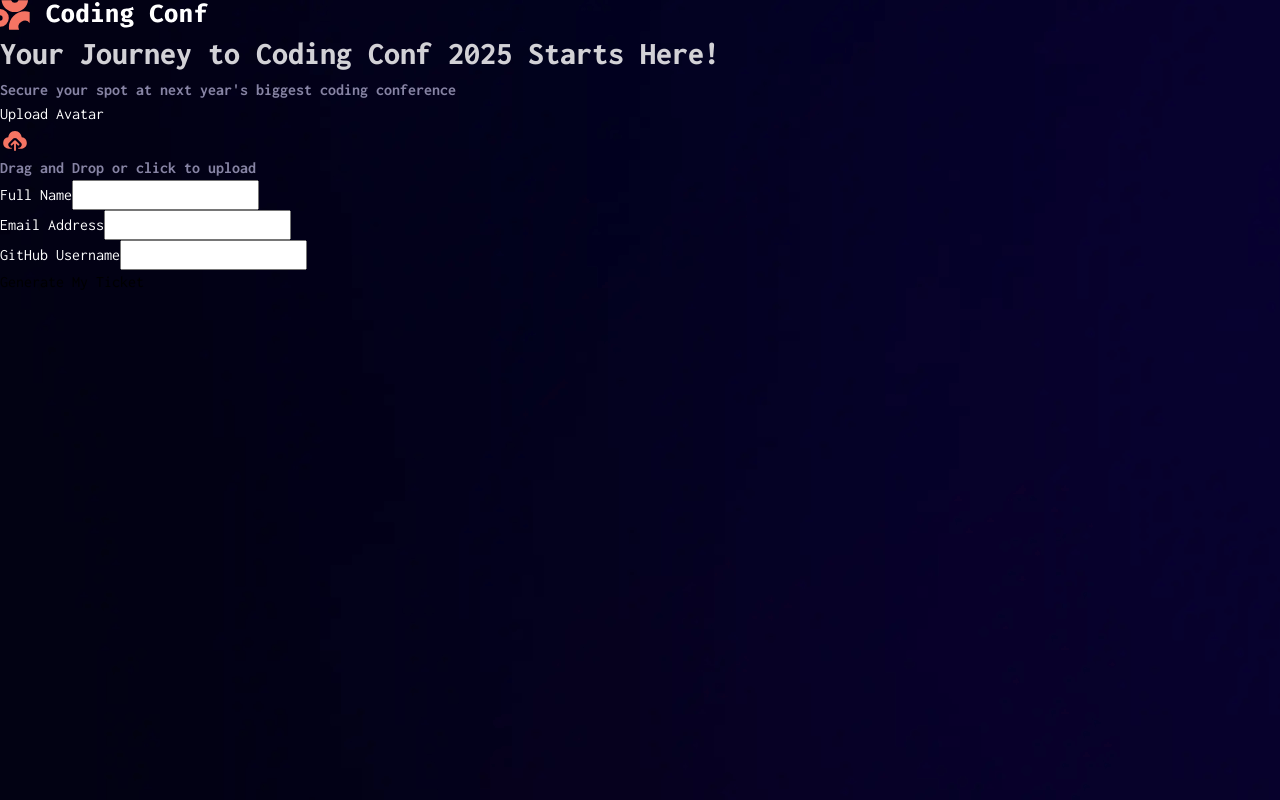
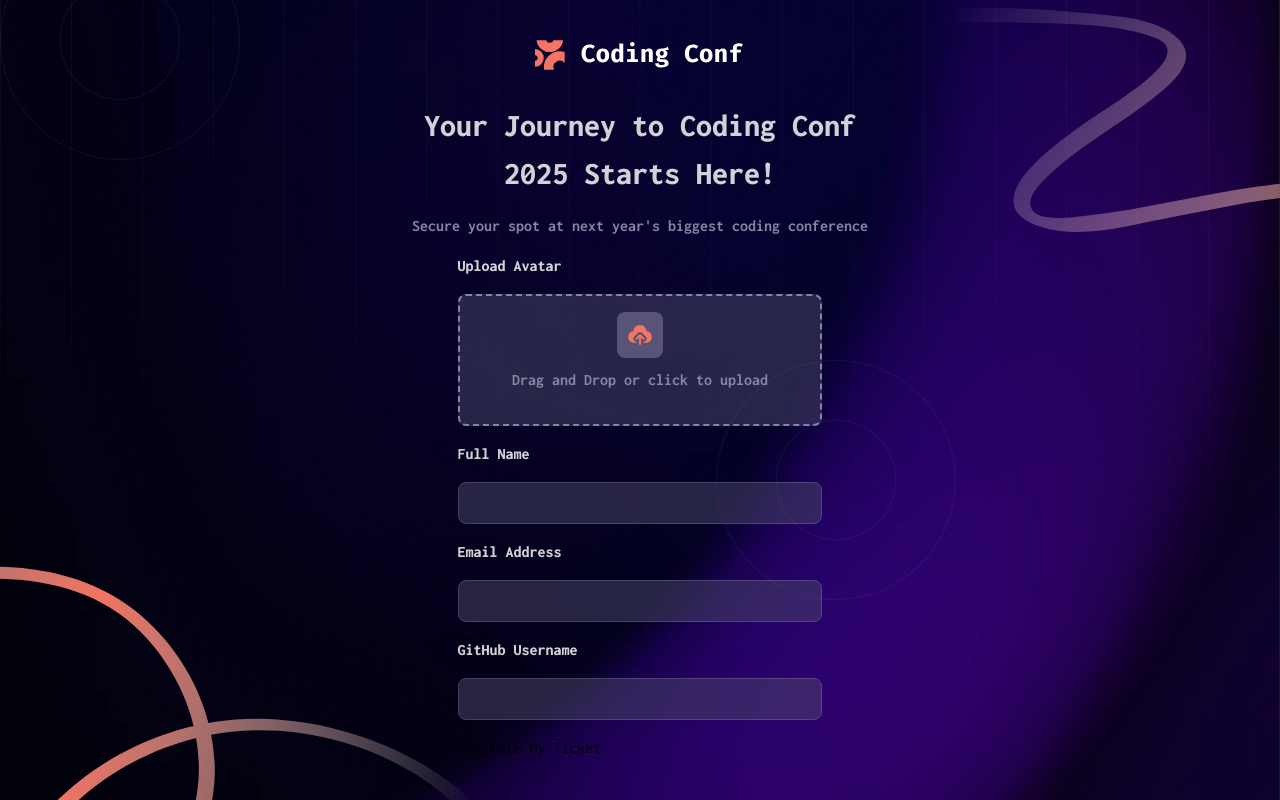
Before and after one commit to Timineri/Conference-Ticket-Generator, a React (Create React App) app: page / in a window 1280 px wide. Built offline with nearby package versions, Linux system fonts and the light colour scheme.

Commit message:
Completed the UI for the form

```diff
--- a/package.json
+++ b/package.json
@@ -10,6 +10,7 @@
     "react": "^19.0.0",
     "react-dom": "^19.0.0",
     "react-scripts": "5.0.1",
+    "styled-components": "^6.1.15",
     "web-vitals": "^2.1.4"
   },
   "scripts": {
--- a/src/App.js
+++ b/src/App.js
@@ -3,9 +3,28 @@ import FullLogo from "./components/FullLogo";
 
 function App() {
   return (
-    <div>
-      <FullLogo />
-      <MainForm />
+    <div className="background-container">
+      <div className="container">
+        {/* General Background */}
+        <div className="bg-general"></div>
+
+        {/* Squiggly Lines */}
+        <div className="bg-squiggly squiggly1"></div>
+        <div className="bg-squiggly squiggly2"></div>
+
+        {/* Circles */}
+        <div className="bg-circle circle1"></div>
+        <div className="bg-circle circle2"></div>
+
+        {/* Straight Lines */}
+        <div className="bg-straight-line"></div>
+
+        {/*Main Content*/}
+        <div className="content">
+          <FullLogo />
+          <MainForm />
+        </div>
+      </div>
     </div>
   );
 }
--- a/src/components/FullLogo.js
+++ b/src/components/FullLogo.js
@@ -4,7 +4,7 @@ import Logo from "../assets/images/logo-full.svg";
 export default function FullLogo() {
   return (
     <header>
-      <img src={Logo} alt="full-logo" />
+      <img src={Logo} alt="full-logo" className="logo" />
     </header>
   );
 }
--- a/src/components/MainForm.js
+++ b/src/components/MainForm.js
@@ -4,26 +4,34 @@ import UploadIcon from "../assets/images/icon-upload.svg";
 export default function MainForm() {
   return (
     <div>
-      <h1>Your Journey to Coding Conf 2025 Starts Here!</h1>
+      <h1>
+        Your Journey to Coding Conf <br /> 2025 Starts Here!
+      </h1>
       <p>Secure your spot at next year's biggest coding conference</p>
       <form>
-        <div>
-          <label>Upload Avatar</label>
-          <img src={UploadIcon} alt="upload" />
-          <p>Drag and Drop or click to upload</p>
-        </div>
-        <div>
-          <label>Full Name</label>
+        <label>
+          Upload Avatar
+          <div className="upload">
+            <img className="upload-icon" src={UploadIcon} alt="upload" />
+            <p className="upload-text">Drag and Drop or click to upload</p>
+          </div>
+        </label>
+
+        <label>
+          Full Name
           <input type="text" />
-        </div>
-        <div>
-          <label>Email Address</label>
+        </label>
+
+        <label>
+          Email Address
           <input type="email" />
-        </div>
-        <div>
-          <label>GitHub Username</label>
+        </label>
+
+        <label>
+          GitHub Username
           <input type="text" />
-        </div>
+        </label>
+
         <div>
           <button>Generate My Ticket</button>
         </div>
--- a/src/index.css
+++ b/src/index.css
@@ -15,21 +15,113 @@
   --Neutral-500: hsl(245, 15%, 58%);
   --Neutral-700: hsl(245, 19%, 35%);
   --Neutral-900: hsl(248, 70%, 10%);
-
   --Orange-500: hsl(7, 88%, 67%);
   --Orange-700: hsl(7, 71%, 60%);
-
   --Gradient-text: hsl(7, 86%, 67%) to hsl(0, 0%, 100%);
+  --Bg-Opacity: hsla(245, 19%, 35%, 0.5);
+  --Bg-Opacity-2: hsla(245, 15%, 58%, 0.5);
 }
 
 body {
   /* 3. Add accessible line-height */
   line-height: 1.5;
+
   /* 4. Improve text rendering */
   -webkit-font-smoothing: antialiased;
-  background-image: url(./assets/images/background-desktop.png);
+
   font-family: "Inconsolata";
   color: #fff;
+}
+
+.container {
+  display: flex;
+  flex-direction: column;
+  align-items: center;
+  height: 100vh;
+}
+
+/* General background container */
+.background-container {
+  position: relative;
+  width: 100%;
+  height: 100vh;
+  overflow: hidden;
+}
+
+/* General Background */
+.bg-general {
+  position: absolute;
+  width: 100%;
+  height: 100%;
+  background-image: url("./assets/images/background-desktop.png");
+  background-size: cover;
+  background-position: center;
+  z-index: -5;
+}
+
+/* Squiggly Lines */
+.bg-squiggly {
+  position: absolute;
+  width: 150px;
+  height: auto;
+  background-size: contain;
+  background-repeat: no-repeat;
+  pointer-events: none;
+}
+
+.squiggly1 {
+  background-image: url("./assets/images/pattern-squiggly-line-top.svg");
+  top: 0;
+  right: 0;
+  width: 500px;
+  height: 300px;
+}
+
+.squiggly2 {
+  background-image: url("./assets/images/pattern-squiggly-line-bottom-desktop.svg");
+  bottom: 0;
+  left: 0;
+  width: 500px;
+  height: 240px;
+}
+
+/* Circles */
+.bg-circle {
+  position: absolute;
+  width: 80px;
+  height: 80px;
+  background-image: url("./assets/images/pattern-circle.svg");
+  background-size: contain;
+  background-repeat: no-repeat;
+  pointer-events: none;
+}
+
+.circle1 {
+  top: -10%;
+  left: 0;
+  width: 500px;
+  height: 240px;
+  opacity: 0.5;
+}
+
+.circle2 {
+  top: 45%;
+  right: 5%;
+  width: 500px;
+  height: 240px;
+  opacity: 0.5;
+}
+
+/* Straight Lines */
+.bg-straight-line {
+  position: absolute;
+  width: 100%;
+  height: 60%;
+  background-image: url("./assets/images/pattern-lines.svg");
+  background-size: cover;
+  opacity: 0.3;
+  top: 0;
+  pointer-events: none;
 }
 
 @font-face {
@@ -47,17 +139,29 @@ body {
   font-family: "Inconsolata-bold";
   src: url("./assets/fonts/static/Inconsolata-Bold.ttf") format("truetype");
 }
+@font-face {
+  font-family: "Inconsolata-mediun";
+  src: url("./assets/fonts/static/Inconsolata-Medium.ttf") format("truetype");
+}
 
 h1 {
   font-family: "Inconsolata-ExtraBold";
   color: var(--Neutral-300);
+  text-align: center;
+  margin-bottom: 0.5em;
 }
 
 p {
   font-family: "Inconsolata-bold";
   color: var(--Neutral-500);
+  text-align: center;
+  margin-bottom: 1em;
 }
 
+label {
+  font-family: "Inconsolata-ExtraBold";
+  color: var(--Neutral-300);
+}
 /* 5. Improve media defaults */
 img,
 picture,
@@ -119,3 +223,47 @@ button {
 ul {
   list-style: none;
 }
+
+form {
+  display: flex;
+  flex-direction: column;
+  width: 80%;
+  margin: auto;
+}
+
+.logo {
+  margin: auto;
+  margin-top: 2.5rem;
+  margin-bottom: 2rem;
+}
+.upload {
+  border: 2px dashed var(--Neutral-500);
+  border-radius: 0.5rem;
+  padding: 1rem;
+  margin: 1rem 0;
+  background-color: var(--Bg-Opacity);
+  z-index: -1;
+}
+
+.upload-text {
+  color: var(--Neutral-500);
+}
+
+.upload-icon {
+  margin: auto;
+  background-color: var(--Bg-Opacity-2);
+  padding: 0.5em;
+  border-radius: 0.5em;
+  margin-bottom: 10px;
+  z-index: -1;
+}
+
+input {
+  width: 100%;
+  padding: 0.5rem;
+  margin: 1rem 0;
+  border: 1px solid var(--Neutral-500);
+  border-radius: 0.5rem;
+  background-color: var(--Neutral-700);
+  opacity: 0.5;
+}
```
Also changed, not shown: 1 other file (tests, documents, lock files or other folders).
